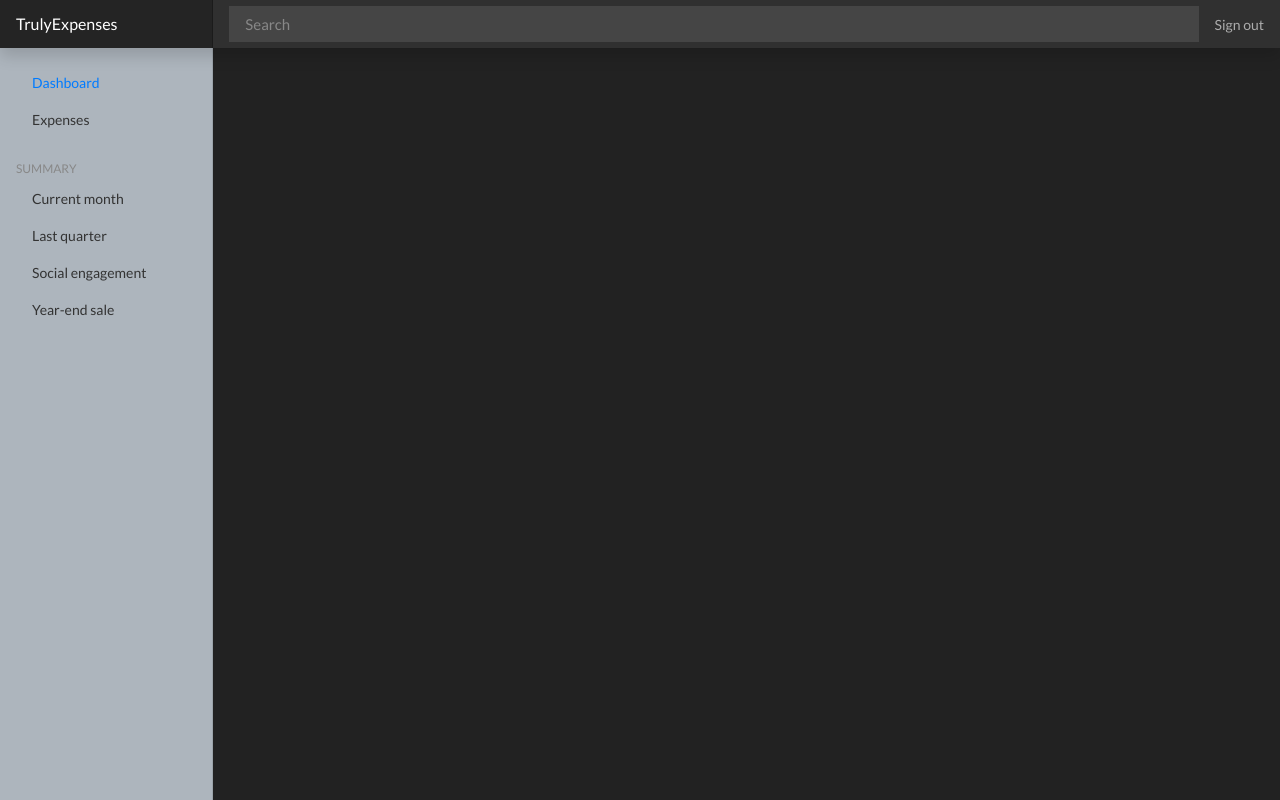
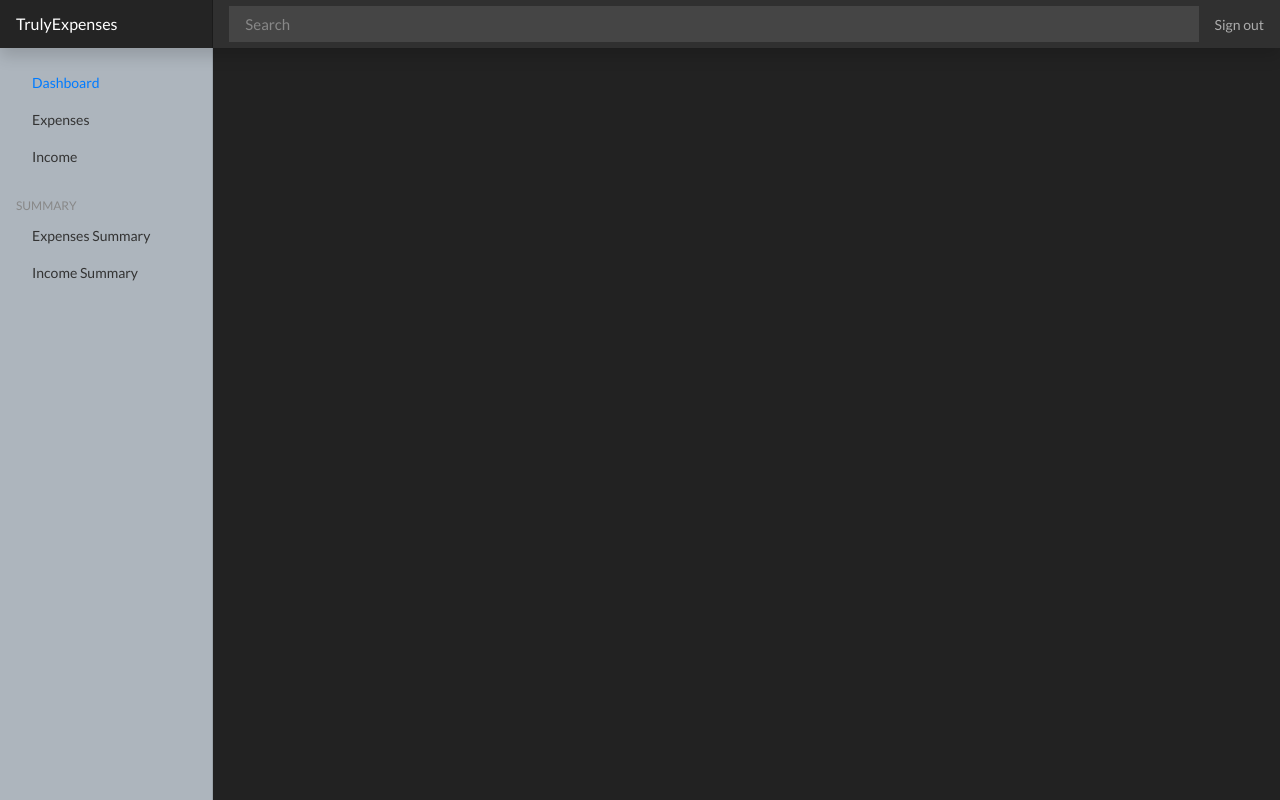
Before and after one commit to Spnetic-5/Ur_Income_Expense, a Django app: page / in a window 1280 px wide. Run offline with Django 3.2, Linux system fonts and the light colour scheme; some libraries are stand-ins or nearby versions.

Commit message:
Update sidebar.html

```diff
--- a/expenseswebsite/templates/partials/sidebar.html
+++ b/expenseswebsite/templates/partials/sidebar.html
@@ -12,7 +12,11 @@
             Expenses
           </a>
             </li>
-
+            <li class="nav-item">
+                <a class="nav-link" href="#">
+                    <span data-feather="shopping-cart"></span> Income
+                </a>
+            </li>
 
         </ul>
 
@@ -25,24 +29,15 @@
         <ul class="nav flex-column mb-2">
             <li class="nav-item">
                 <a class="nav-link" href="#">
-                    <span data-feather="file-text"></span> Current month
+                    <span data-feather="file-text"></span> Expenses Summary
                 </a>
             </li>
             <li class="nav-item">
                 <a class="nav-link" href="#">
-                    <span data-feather="file-text"></span> Last quarter
+                    <span data-feather="file-text"></span> Income Summary
                 </a>
             </li>
-            <li class="nav-item">
-                <a class="nav-link" href="#">
-                    <span data-feather="file-text"></span> Social engagement
-                </a>
-            </li>
-            <li class="nav-item">
-                <a class="nav-link" href="#">
-                    <span data-feather="file-text"></span> Year-end sale
-                </a>
-            </li>
+
         </ul>
     </div>
 </nav>
```
